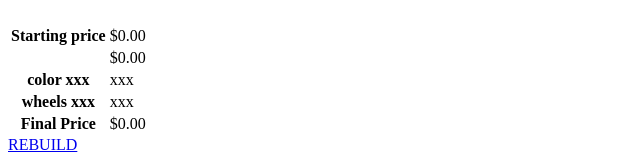
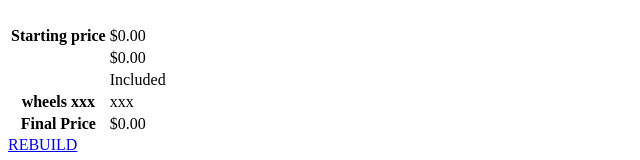
Before and after one commit to suspecie/rd-test, an Angular app in the folder car-customization-simulator/: page /summary in a window 1280 px wide. Shown: the part 209-369 px from the top of the page, without its empty margins (0-640 px from the left). Built offline with nearby package versions, Linux system fonts and the light colour scheme; no server answers.

Commit message:
Updating summary with color choices

```diff
--- a/car-customization-simulator/src/app/color/color.component.ts
+++ b/car-customization-simulator/src/app/color/color.component.ts
@@ -2,6 +2,7 @@ import { Component, OnInit } from '@angular/core';
 import { CustomizationService } from '../service/customization.service';
 import { ItemsColor } from '../models/items-color';
 import { FooterService } from '../service/footer.service';
+import { SummaryService } from '../service/summary.service';
 
 @Component({
   selector: 'app-color',
@@ -21,6 +22,7 @@ export class ColorComponent implements OnInit {
   constructor(
     private service: CustomizationService,
     private footerService: FooterService,
+    private summaryService: SummaryService,
   ) { }
 
   ngOnInit() {
@@ -35,6 +37,7 @@ export class ColorComponent implements OnInit {
     this.colorPrice = price;
     this.changeColorBackgroundButton(id);
     this.updateFooter();
+    this.updateSummary();
   }
 
   private callListColors(): void {
@@ -65,6 +68,21 @@ export class ColorComponent implements OnInit {
     }
   }
 
+  private updateSummary(): void {
+    const lastSummaryValues = this.summaryService.getValues();
+    if (lastSummaryValues) {
+      this.summaryService
+        .updateValues(
+          lastSummaryValues.engineName,
+          lastSummaryValues.enginePrice,
+          this.colorName,
+          this.colorPrice,
+          null,
+          null
+        );
+    }
+  }
+
   private changeColorBackgroundButton(id: number): void {
     let buttonEl = document.querySelectorAll('button') as NodeListOf<HTMLElement>;
     buttonEl.forEach((item) => {
--- a/car-customization-simulator/src/app/summary/summary.component.html
+++ b/car-customization-simulator/src/app/summary/summary.component.html
@@ -15,8 +15,8 @@
         <td>{{ enginePrice | currency }}</td>
       </tr>
       <tr>
-        <th>color xxx</th>
-        <td>xxx</td>
+        <th>{{ colorName }}</th>
+        <td>{{ colorPrice > 0 ? '+' + (colorPrice | currency) : 'Included' }}</td>
       </tr>
       <tr>
         <th>wheels xxx</th>
--- a/car-customization-simulator/src/app/summary/summary.component.ts
+++ b/car-customization-simulator/src/app/summary/summary.component.ts
@@ -13,6 +13,8 @@ export class SummaryComponent implements OnInit {
   public engineName = '';
   public enginePrice = 0;
   public totalPrice = 0;
+  public colorName = '';
+  public colorPrice = 0;
 
   constructor(
     private service: CustomizationService,
@@ -40,13 +42,15 @@ export class SummaryComponent implements OnInit {
     if (lastSummaryValues) {
       this.engineName = lastSummaryValues.engineName;
       this.enginePrice = lastSummaryValues.enginePrice;
+      this.colorName = lastSummaryValues.colorName;
+      this.colorPrice = lastSummaryValues.colorPrice;
       this.updatePrice();
       console.log('lastSummaryValues', lastSummaryValues);
     }
   }
 
   private updatePrice(): void {
-    this.totalPrice = this.defaultPrice + this.enginePrice;
+    this.totalPrice = this.defaultPrice + this.enginePrice + this.colorPrice;
   }
 
 }
```
